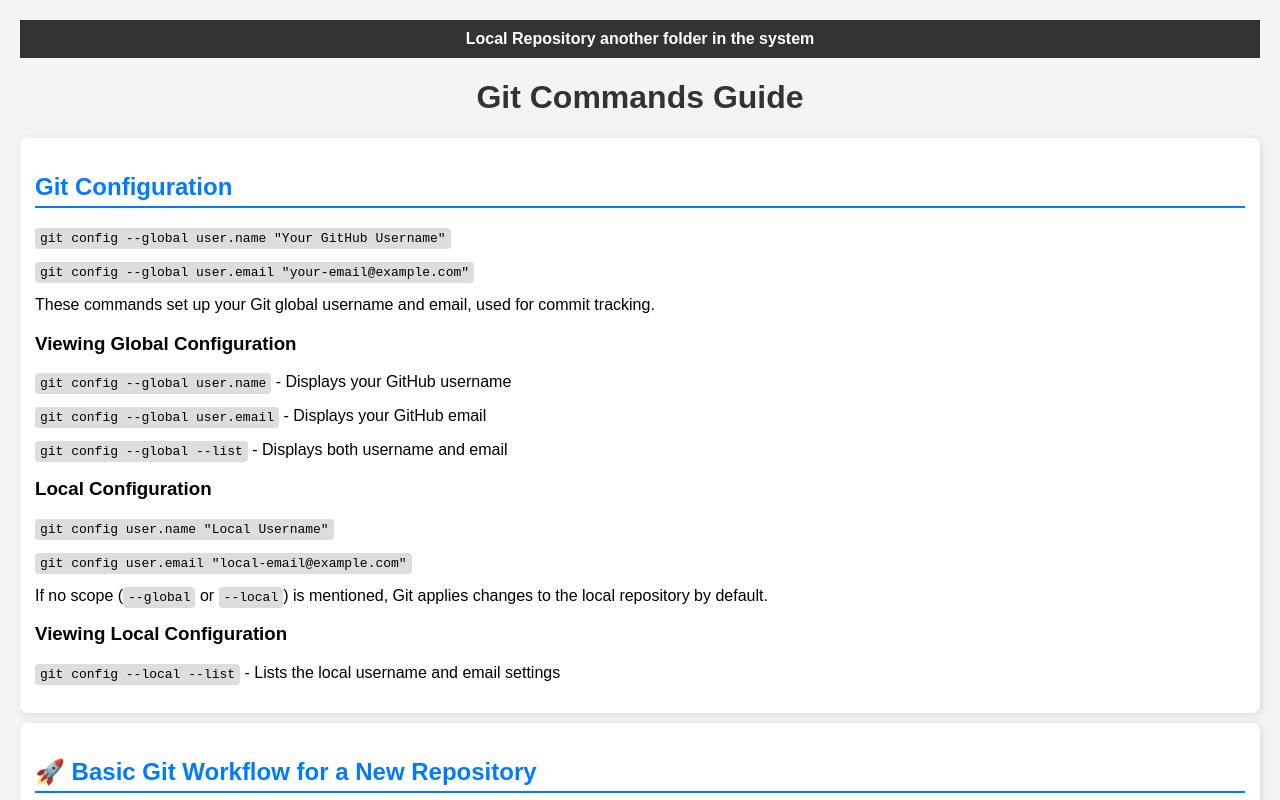
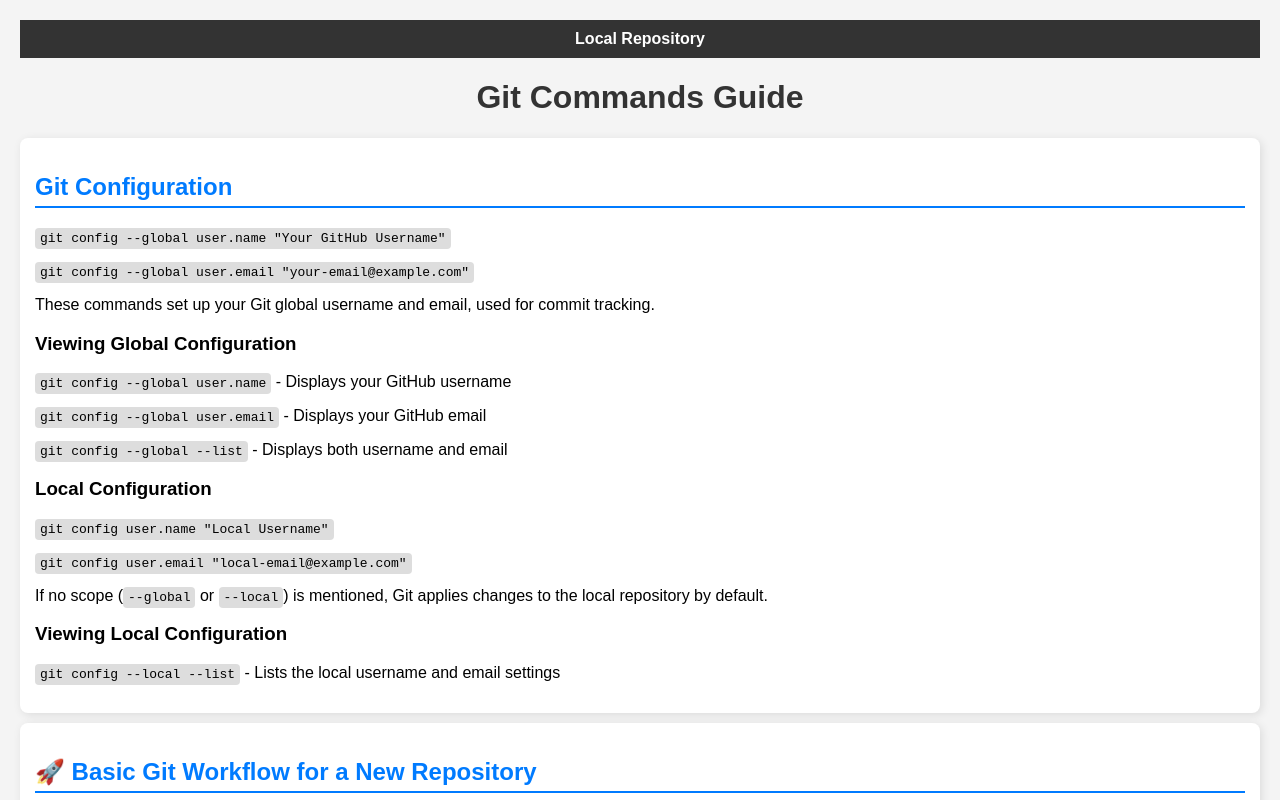
Before and after one commit to balaji-default/git-learning, a plain HTML site: page index.html in a window 1280 px wide. Shown: the top 800 px of the page. Drawn offline with Linux system fonts and the light colour scheme.

Commit message:
small changes

```diff
--- a/index.html
+++ b/index.html
@@ -8,7 +8,7 @@
   </head>
   <body>
     <nav>
-      <a href="../LocalRepo/local.html">Local Repository another folder in the system </a>
+      <a href="../LocalRepo/local.html">Local Repository</a>
     </nav>
 
     <header>
```
